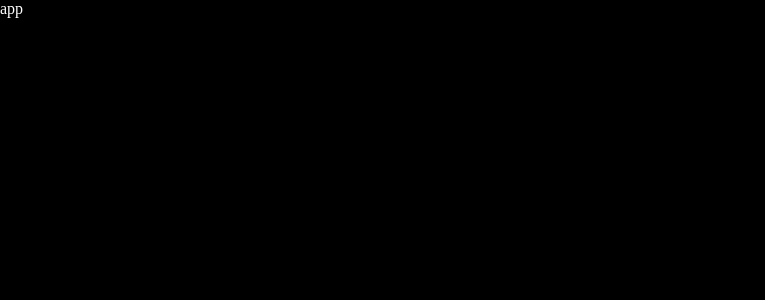
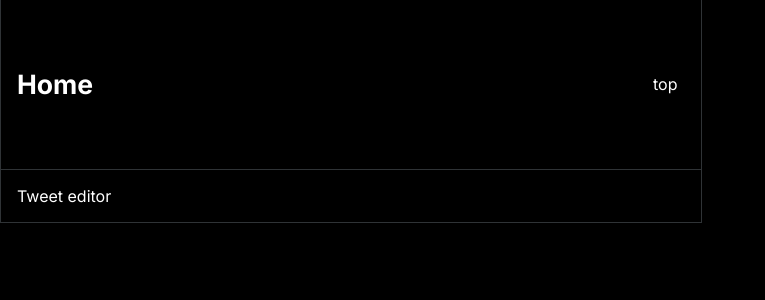
Before and after one commit to firminfinva/twitter-clone, a React (Vite) app: page / in a window 1280 px wide. Shown: the top 300 px of the page, without its empty margins (0-765 px from the left). Built offline with nearby package versions, Linux system fonts and the light colour scheme.

Commit message:
adding the header components

```diff
--- a/src/App.jsx
+++ b/src/App.jsx
@@ -1,11 +1,12 @@
-
+import Timeline from "./components/main-components/Timeline"
 
 function App() {
 
 
   return (
     <>
-      <di>app</di>
+
+      <Timeline/>
     </>
   )
 }
--- /dev/null
+++ b/src/components/header/Header.jsx
@@ -0,0 +1,8 @@
+import PageTitle from "./PageTitle"
+import TopTweets from "./TopTweets"
+export default function Header(){
+    return (<div className="header">
+        <PageTitle/>
+        <TopTweets/>
+    </div>)
+}
--- /dev/null
+++ b/src/components/header/PageTitle.jsx
@@ -0,0 +1,7 @@
+export default function PageTitle(){
+    return(
+        <div className="page-title">
+            <h5>Home</h5>
+        </div>
+    )
+}
--- /dev/null
+++ b/src/components/header/TopTweets.jsx
@@ -0,0 +1,3 @@
+export default function TopTweets(){
+    return (<div className="top-tweets">top</div>)
+}
--- /dev/null
+++ b/src/components/header/TweetEditor.jsx
@@ -0,0 +1,3 @@
+export default function TweetEditor(){
+    return (<div className="tweet-editor">Tweet editor</div>)
+}
--- /dev/null
+++ b/src/components/main-components/Timeline.jsx
@@ -0,0 +1,8 @@
+import Header from "../header/Header"
+import TweetEditor from "../header/TweetEditor"
+export default function Timeline(){
+    return (<div className="timeline">
+        <Header/>
+        <TweetEditor/>
+    </div>)
+}
```
